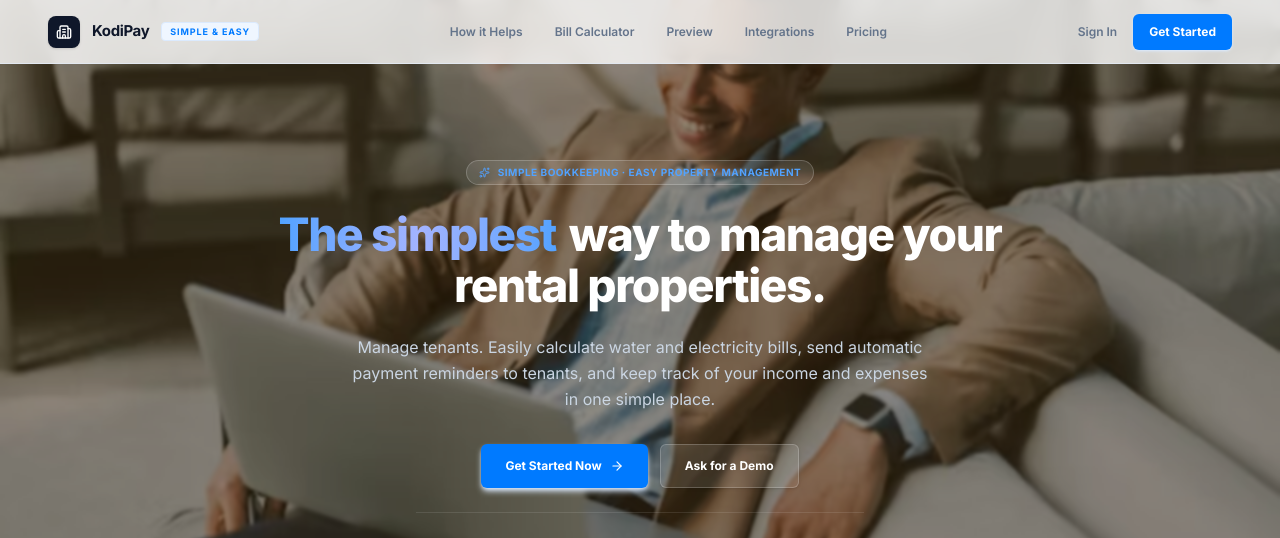
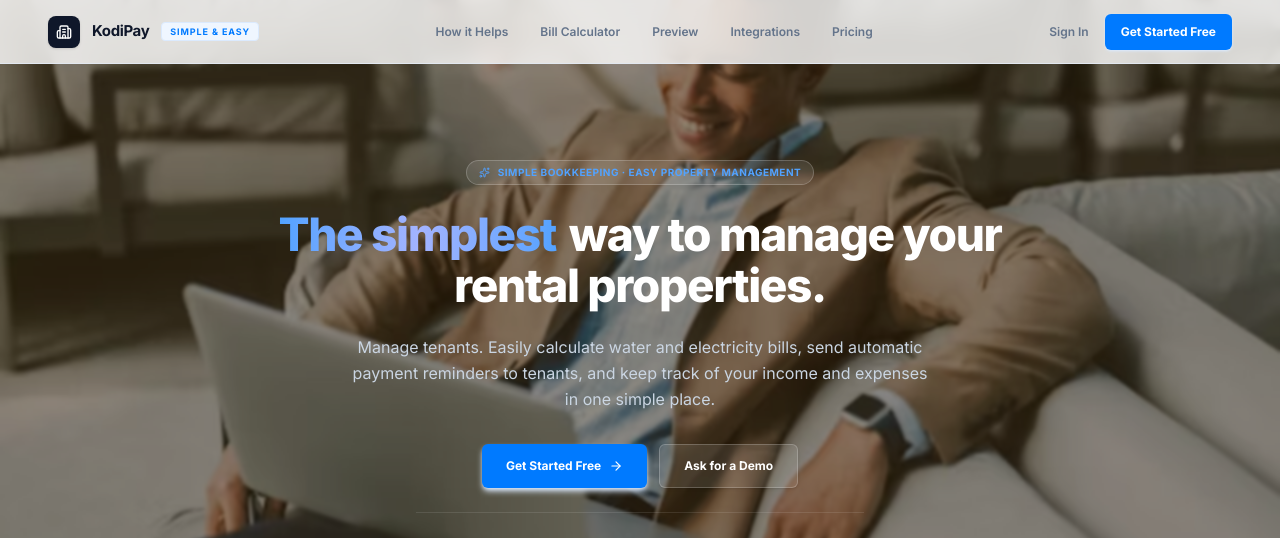
Before and after one commit to Hiuhuedd/kodipay-landing-page, a Next.js app: page / in a window 1280 px wide. Shown: the top 538 px of the page. Built offline with nearby package versions, Linux system fonts and the light colour scheme; no server answers; the database is empty.

Commit message:
style: Update landing page calls-to-action to read 'Get Started Free'

```diff
--- a/src/app/page.jsx
+++ b/src/app/page.jsx
@@ -182,7 +182,7 @@ export default function RootPage() {
                                 href="/signup"
                                 className="bg-[#007AFF] text-white text-xs font-bold h-9 px-4 rounded-md hover:bg-blue-600 transition-colors flex items-center gap-2 shadow-sm shadow-blue-100"
                             >
-                                Get Started
+                                Get Started Free
                             </Link>
                         </>
                     )}
@@ -225,7 +225,7 @@ export default function RootPage() {
                             className="bg-[#007AFF] text-white text-xs font-bold h-11 px-6 rounded-md hover:bg-blue-600 transition-all flex items-center gap-2 shadow-md shadow-blue-100 transform hover:-translate-y-0.5 cursor-pointer"
                             id="btn-hero-signup"
                         >
-                            Get Started Now <ArrowRight size={14} />
+                            Get Started Free <ArrowRight size={14} />
                         </Link>
                         <button
                             onClick={() => setShowDemoModal(true)}
@@ -834,7 +834,7 @@ export default function RootPage() {
                                 </div>
                             </div>
                             <Link href="/signup" className="mt-8 w-full h-10 border border-[#E2E8F0] hover:bg-[#F8FAFC] text-[#0F172A] text-xs font-bold rounded-md flex items-center justify-center transition-colors">
-                                Get Started Now
+                                Get Started Free
                             </Link>
                         </div>
 
```
